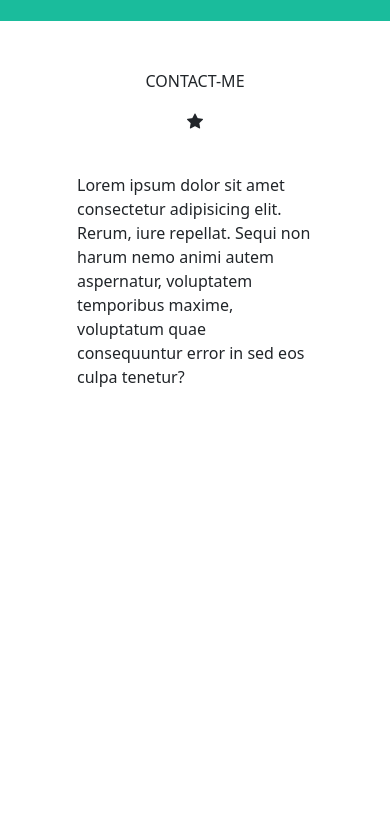
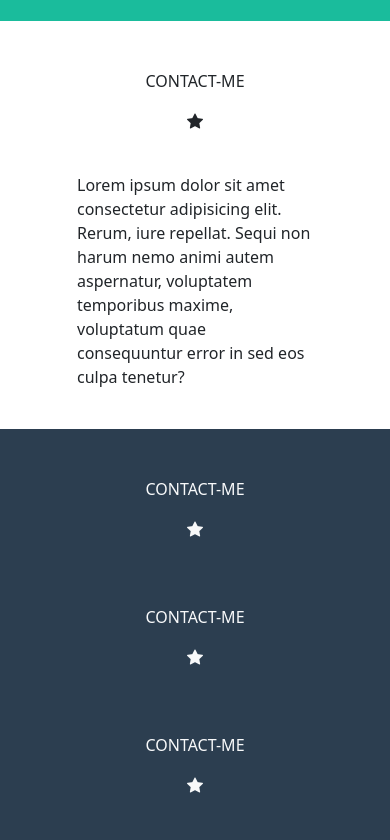
Before and after one commit to Luz42/html-css-bootstrap-freelancer, a plain HTML site: page index.html in a window 390 px wide. Shown: the part 3060-3900 px from the top of the page. Before the commit the page ends 3489 px from the top, so only its background shows below. Drawn offline with nearby package versions, Linux system fonts and the light colour scheme.

Commit message:
INFO layout responsive ok

```diff
--- a/index.html
+++ b/index.html
@@ -122,7 +122,22 @@
     <!-- end SERVICES -->
     <!-- INFO -->
     <footer>
-        <div class="copyright"></div>
+        <div class="container-lg py-4 text-light">
+            <div class="row d-flex">
+                <div class="col-12 col-md-4 text-center py-4">
+                    <p>CONTACT-ME</p>
+                    <p><i class="bi bi-star-fill"></i></p>
+                </div>
+                <div class="col-12 col-md-4 text-center py-4">
+                    <p>CONTACT-ME</p>
+                    <p><i class="bi bi-star-fill"></i></p>
+                </div>
+                <div class="col-12 col-md-4 text-center py-4">
+                    <p>CONTACT-ME</p>
+                    <p><i class="bi bi-star-fill"></i></p>
+                </div>
+            </div>
+        </div>
     </footer>
     <!-- end INFO -->
 </body>
--- a/style.css
+++ b/style.css
@@ -13,7 +13,8 @@
 /*************************************************
     CONTENT
  *************************************************/
-header nav{
+header nav,
+footer{
     background-color: #2c3e50;
 }
 
```
